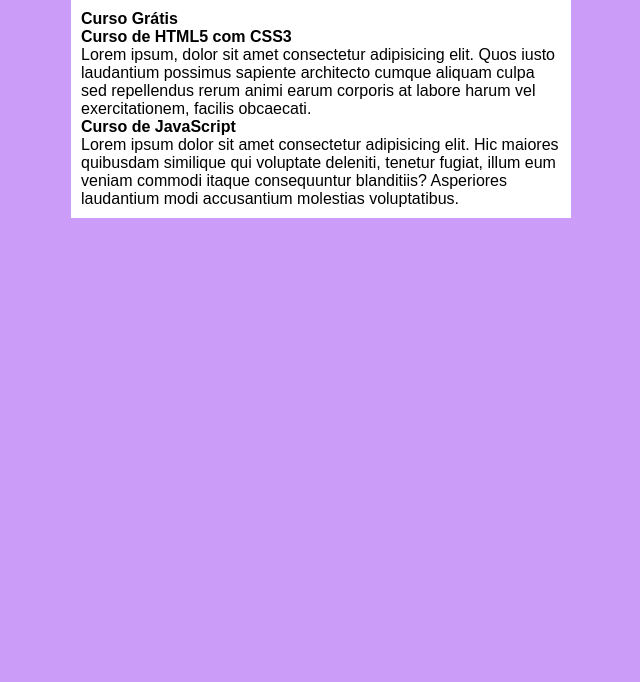
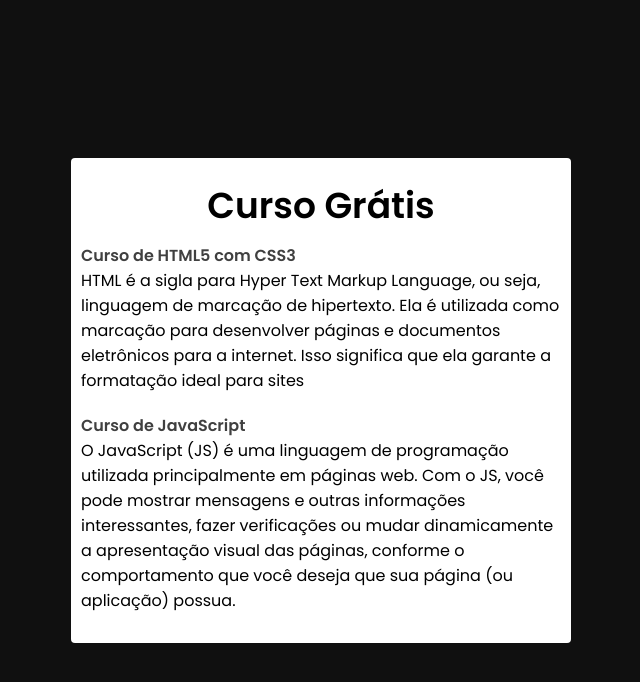
Before and after one commit to MarcosDS7/Projeto-site, a plain HTML site: page index.html in a window 1280 px wide. Shown: the whole page, without its empty margins (319-959 px from the left). Drawn offline with Linux system fonts and the light colour scheme.

Commit message:
Atualização

```diff
--- a/estilos/style.css
+++ b/estilos/style.css
@@ -1,22 +1,40 @@
 @charset "utf-8";
-
+@import url("https://fonts.googleapis.com/css2?family=Poppins:ital,wght@0,400;0,500;0,600;1,300&display=swap");
 * {
   padding: 0;
   margin: 0;
   box-sizing: border-box;
 
-  font-family: Arial, Helvetica, sans-serif;
+  font-family: "Poppins", sans-serif;
   font-size: 16px;
 }
 
 body {
-  background-color: rgb(204, 157, 248);
+  background-color: #101010;
+  display: flex;
+  justify-content: center;
+  align-items: center;
+  height: 100vh;
 }
 
 main {
+  width: 500px;
+  padding: 10px;
+
+  border-radius: 4px;
   background-color: #fff;
-  width: 500px;
-  margin: auto;
-  padding: 10px;
   box-sizing: 2px 2px 5px rgba(0, 0, 0, 0.5);
 }
+
+main header h1 {
+  font-size: 36px;
+  text-align: center;
+  padding: 10px 0;
+}
+article {
+  padding-bottom: 20px;
+}
+h2 {
+  color: #404040;
+  padding: 0px 0 0px;
+}
--- a/index.html
+++ b/index.html
@@ -17,12 +17,12 @@
 
     <article>
       <h2>Curso de HTML5 com CSS3</h2>
-      <p>Lorem ipsum, dolor sit amet consectetur adipisicing elit. Quos iusto laudantium possimus sapiente architecto cumque aliquam culpa sed repellendus rerum animi earum corporis at labore harum vel exercitationem, facilis obcaecati.</p>
+      <p>HTML é a sigla para Hyper Text Markup Language, ou seja, linguagem de marcação de hipertexto. Ela é utilizada como marcação para desenvolver páginas e documentos eletrônicos para a internet. Isso significa que ela garante a formatação ideal para sites</p>
     </article>
 
     <article>
       <h2>Curso de JavaScript</h2>
-      <p>Lorem ipsum dolor sit amet consectetur adipisicing elit. Hic maiores quibusdam similique qui voluptate deleniti, tenetur fugiat, illum eum veniam commodi itaque consequuntur blanditiis? Asperiores laudantium modi accusantium molestias voluptatibus.</p>
+      <p>O JavaScript (JS) é uma linguagem de programação utilizada principalmente em páginas web. Com o JS, você pode mostrar mensagens e outras informações interessantes, fazer verificações ou mudar dinamicamente a apresentação visual das páginas, conforme o comportamento que você deseja que sua página (ou aplicação) possua.</p>
     </article>
   </main>
 
```
